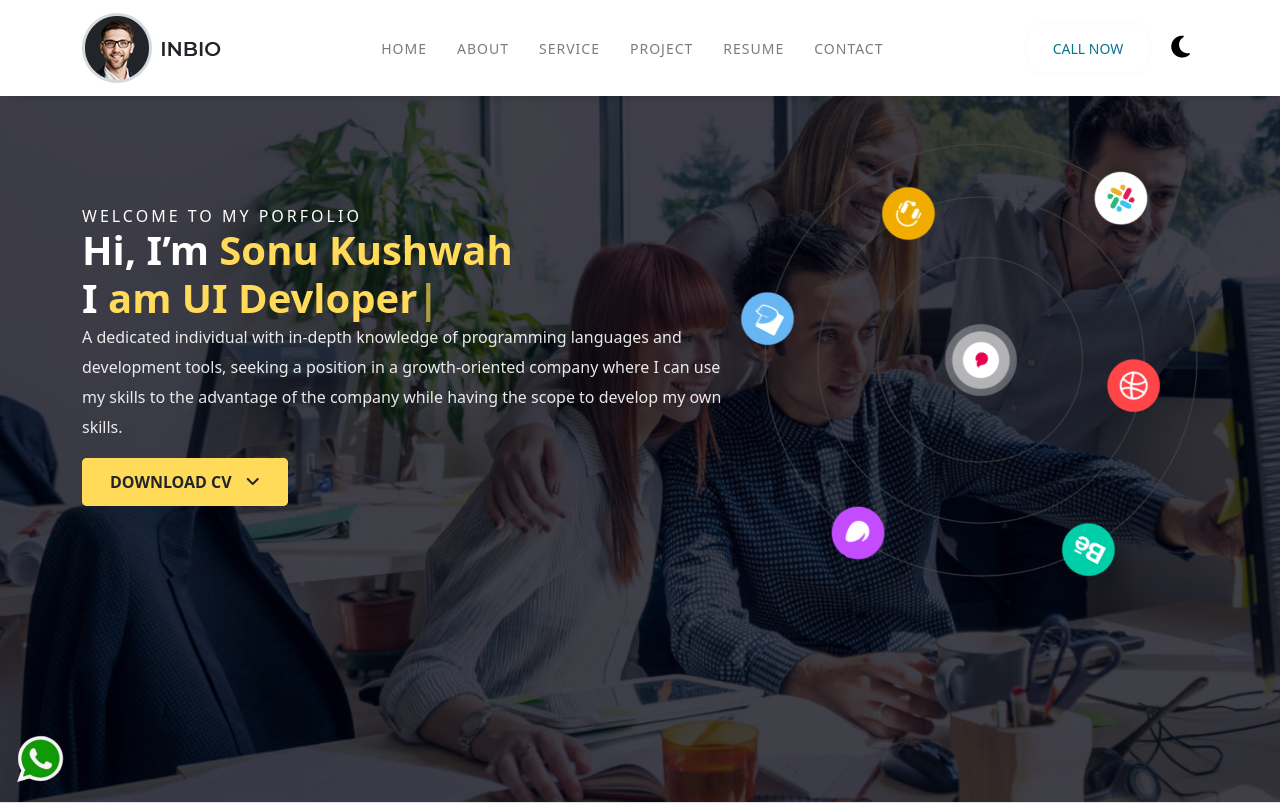
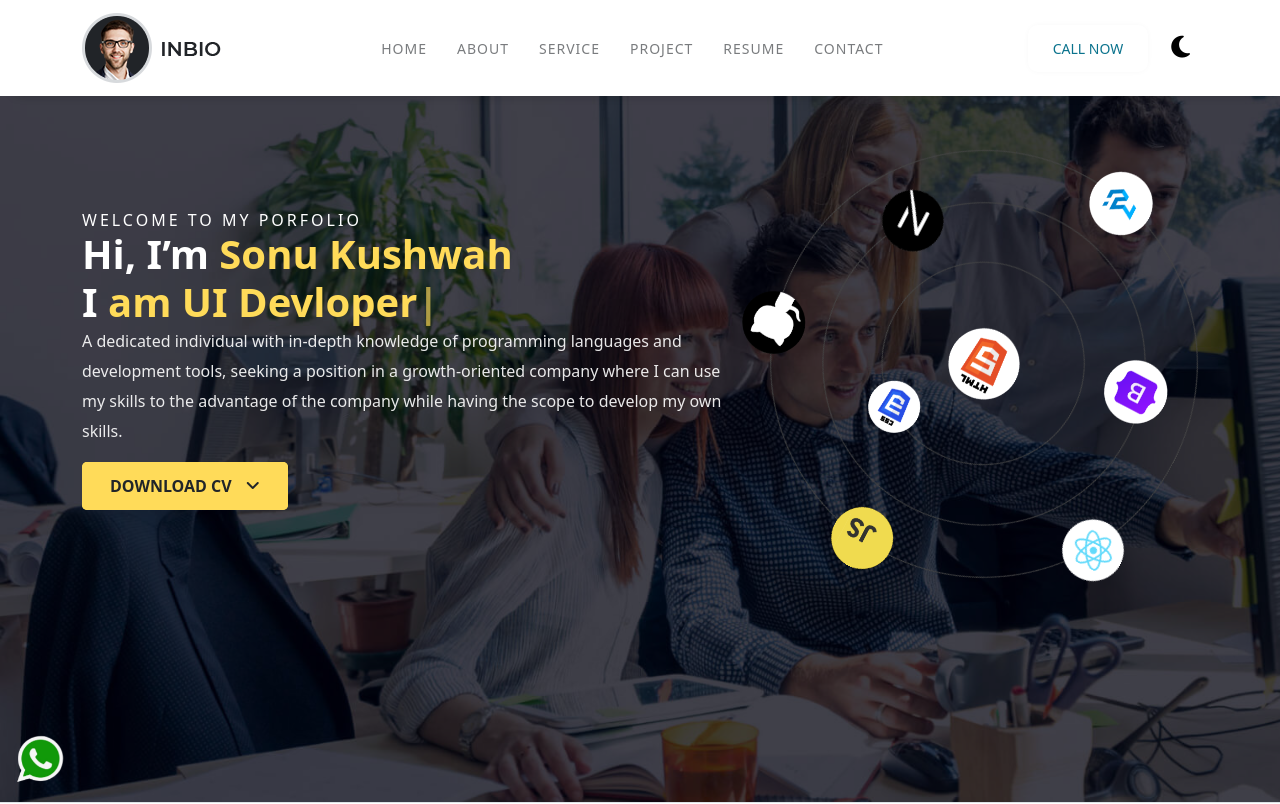
Before and after one commit to Sonu-Kushwah/portfolio.github.io, a plain HTML site: page index.html in a window 1280 px wide. Shown: the top 804 px of the page. Drawn offline with nearby package versions, Linux system fonts and the light colour scheme; files whose address does not match are found by name.

Commit message:
image update

```diff
--- a/index.html
+++ b/index.html
@@ -171,7 +171,7 @@
                </div>
                <div class="col-lg-5 col-md-6 ">
                   <div class="BannerImg " data-aos="zoom-in">
-                     <img src="assets/images/banner1-vector.png" class="img-fluid" />
+                     <img src="assets/images/bannerCirle.png" class="img-fluid" />
                   </div>
                </div>
             </div>
```
Also changed, not shown: assets/images/bannerCirle.png (added).
